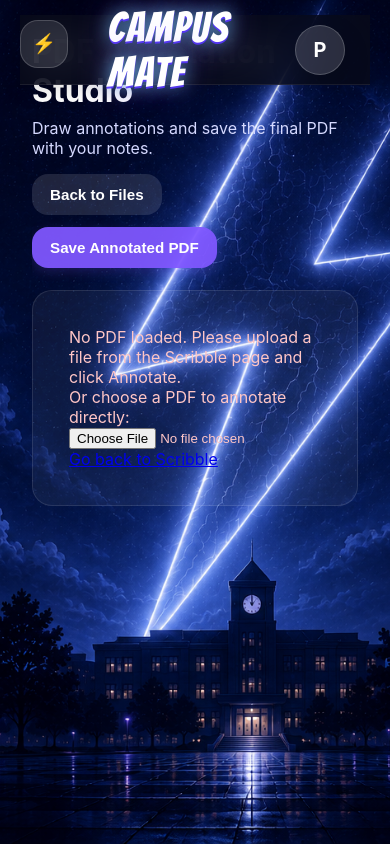
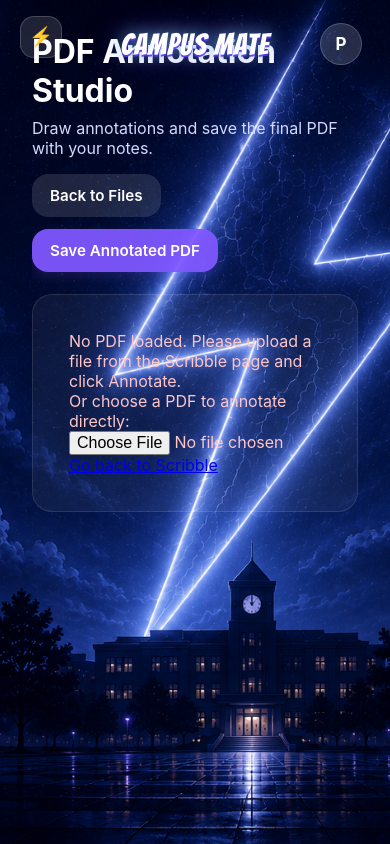
Before and after one commit to techie-164/Campus_mate, a React (Vite) app in the folder frontend/: page /annotate in a window 390 px wide. Built offline with nearby package versions, Linux system fonts and the light colour scheme; no server answers.

Commit message:
Changes to operate in good maner

```diff
--- a/frontend/src/App.css
+++ b/frontend/src/App.css
@@ -1,41 +1,99 @@
 @import url('https://fonts.googleapis.com/css2?family=Bangers&display=swap');
+
+* {
+    box-sizing: border-box;
+}
+
+body {
+    margin: 0;
+    font-family: Inter, system-ui, -apple-system, BlinkMacSystemFont, 'Segoe UI', sans-serif;
+    color: white;
+    background: #04070f;
+}
+
+button,
+input,
+textarea,
+select {
+    font: inherit;
+}
 
 .toggle {
     position: fixed;
     top: 20px;
-
     z-index: 1100;
-
-    background: rgba(255, 255, 255, 0.12);
-    border: 1px solid rgba(255, 255, 255, 0.18);
-    border-radius: 18px;
     width: 48px;
     height: 48px;
-
+    border: 1px solid rgba(255, 255, 255, 0.18);
+    border-radius: 16px;
+    background: rgba(255, 255, 255, 0.12);
     color: white;
     font-size: 1.2rem;
     line-height: 1;
-
     cursor: pointer;
-    transition: background 0.2s ease, transform 0.2s ease, left 0.3s ease;
+    transition: background 0.2s ease, transform 0.2s ease;
 }
 
 .toggle:hover,
 .toggle:focus {
-    background: rgba(255, 255, 255, 0.18);
+    background: rgba(255, 255, 255, 0.22);
     transform: scale(1.03);
 }
 
+.sidebar {
+    position: fixed;
+    top: 0;
+    left: 0;
+    width: min(280px, calc(100vw - 32px));
+    height: 100vh;
+    padding: 24px;
+    display: flex;
+    flex-direction: column;
+    gap: 18px;
+    background: rgba(8, 10, 25, 0.78);
+    backdrop-filter: blur(18px);
+    border-right: 1px solid rgba(255, 255, 255, 0.08);
+    color: white;
+    box-shadow: 4px 0 30px rgba(0, 0, 0, 0.35);
+    transform: translateX(-100%);
+    transition: transform 0.28s ease, opacity 0.28s ease;
+    opacity: 0;
+    pointer-events: none;
+    z-index: 1000;
+}
+
+.sidebar.open {
+    transform: translateX(0);
+    opacity: 1;
+    pointer-events: auto;
+}
+
+.sidebar-header,
+.sidebar-title {
+    display: flex;
+    align-items: center;
+}
+
+.sidebar-header {
+    justify-content: space-between;
+    gap: 16px;
+}
+
+.sidebar-title {
+    gap: 12px;
+}
+
 .sidebar-badge {
-    width: 48px;
-    height: 48px;
+    width: 42px;
+    height: 42px;
     display: grid;
     place-items: center;
-    border-radius: 18px;
-    background: rgba(255, 255, 255, 0.12);
     border: 1px solid rgba(255, 255, 255, 0.18);
+    border-radius: 14px;
+    background: rgba(255, 255, 255, 0.1);
     color: white;
-    font-size: 1.2rem;
+    box-shadow: inset 0 0 0 1px rgba(255, 255, 255, 0.08);
+    font-size: 1.1rem;
     cursor: pointer;
     transition: background 0.2s ease, transform 0.2s ease;
 }
@@ -46,67 +104,6 @@
     transform: scale(1.03);
 }
 
-.toggle:hover,
-.toggle:focus {
-    background: rgba(255, 255, 255, 0.25);
-    transform: scale(1.03);
-}
-
-.sidebar {
-    position: fixed;
-    top: 0;
-    left: 0;
-    width: 280px;
-    height: 100vh;
-
-    background: rgba(8, 10, 25, 0.75);
-    backdrop-filter: blur(18px);
-    border-right: 1px solid rgba(255, 255, 255, 0.08);
-
-    padding: 24px;
-    display: flex;
-    flex-direction: column;
-    gap: 18px;
-
-    color: white;
-    box-shadow: 4px 0 30px rgba(0, 0, 0, 0.35);
-    transform: translateX(-100%);
-    transition: transform 0.28s ease, opacity 0.28s ease;
-    opacity: 0;
-    pointer-events: none;
-    z-index: 950;
-}
-
-.sidebar.open {
-    transform: translateX(0);
-    opacity: 1;
-    pointer-events: auto;
-}
-
-.sidebar-header {
-    display: flex;
-    align-items: center;
-    justify-content: space-between;
-    gap: 16px;
-}
-
-.sidebar-title {
-    display: flex;
-    align-items: center;
-    gap: 12px;
-}
-
-.sidebar-badge {
-    width: 42px;
-    height: 42px;
-    display: grid;
-    place-items: center;
-    border-radius: 12px;
-    background: rgba(255, 255, 255, 0.1);
-    box-shadow: inset 0 0 0 1px rgba(255, 255, 255, 0.08);
-    font-size: 1.1rem;
-}
-
 .sidebar-label {
     display: block;
     font-size: 1.1rem;
@@ -114,48 +111,31 @@
 }
 
 .sidebar-divider {
-    margin-top: 6px;
     width: 36px;
     height: 2px;
+    margin-top: 6px;
+    border-radius: 999px;
     background: rgba(180, 150, 255, 0.8);
-    border-radius: 999px;
-}
-
-.sidebar-close {
-    width: 38px;
-    height: 38px;
-    border: 1px solid rgba(255, 255, 255, 0.18);
-    background: rgba(255, 255, 255, 0.08);
-    color: white;
-    border-radius: 50%;
-    cursor: pointer;
-    display: grid;
-    place-items: center;
-    transition: background 0.2s ease, transform 0.2s ease;
-}
-
-.sidebar-close:hover {
-    background: rgba(255, 255, 255, 0.16);
-    transform: scale(1.05);
 }
 
 .sidebar-item {
+    width: 100%;
+    min-height: 62px;
+    padding: 14px 16px;
     display: flex;
     align-items: center;
     gap: 14px;
-    width: 100%;
-    padding: 16px 18px;
-    border-radius: 18px;
     border: 1px solid rgba(255, 255, 255, 0.08);
+    border-radius: 16px;
     background: rgba(255, 255, 255, 0.04);
     color: white;
-    font-size: 0.98rem;
     text-align: left;
     cursor: pointer;
     transition: background 0.2s ease, border-color 0.2s ease, transform 0.2s ease;
 }
 
-.sidebar-item:hover {
+.sidebar-item:hover,
+.sidebar-item:focus {
     background: rgba(255, 255, 255, 0.12);
     border-color: rgba(255, 255, 255, 0.18);
     transform: translateX(2px);
@@ -164,142 +144,13 @@
 .sidebar-item-icon {
     width: 34px;
     height: 34px;
+    flex: 0 0 34px;
     display: grid;
     place-items: center;
-    border-radius: 14px;
+    border-radius: 12px;
     background: rgba(128, 88, 255, 0.16);
     color: #c8b6ff;
     font-size: 1rem;
-}
-
-body {
-    margin: 0;
-    font-family: Inter, system-ui, -apple-system, BlinkMacSystemFont, 'Segoe UI', sans-serif;
-    color: white;
-    background: #04070f;
-}
-
-.app-input {
-    width: 100%;
-    min-height: 48px;
-    padding: 0 14px;
-    border-radius: 16px;
-    border: 1px solid rgba(255, 255, 255, 0.12);
-    background: rgba(255, 255, 255, 0.08);
-    color: #f7f8ff;
-    font-size: 0.98rem;
-    outline: none;
-    transition: border-color 0.2s ease, transform 0.2s ease, background 0.2s ease;
-}
-
-.app-input:focus {
-    border-color: rgba(116, 214, 255, 0.65);
-    background: rgba(255, 255, 255, 0.12);
-    transform: translateY(-1px);
-}
-
-.app-button {
-    padding: 12px 26px;
-    border-radius: 16px;
-    border: none;
-    background: linear-gradient(135deg, rgba(128, 88, 255, 0.95), rgba(100, 70, 200, 0.9));
-    color: white;
-    font-size: 0.96rem;
-    font-weight: 600;
-    cursor: pointer;
-    transition: transform 0.2s ease, background 0.2s ease, box-shadow 0.2s ease;
-    box-shadow: 0 8px 20px rgba(128, 88, 255, 0.2);
-}
-
-.app-button:hover {
-    background: linear-gradient(135deg, rgba(140, 100, 255, 1), rgba(110, 80, 210, 1));
-    transform: translateY(-2px);
-    box-shadow: 0 12px 28px rgba(128, 88, 255, 0.3);
-}
-
-.app-button:active {
-    transform: translateY(0);
-}
-
-.ghost-button {
-    padding: 10px 16px;
-    border-radius: 12px;
-    border: 1px solid rgba(255, 255, 255, 0.16);
-    background: rgba(255, 255, 255, 0.04);
-    color: #d0d8ff;
-    font-size: 0.92rem;
-    font-weight: 600;
-    cursor: pointer;
-    transition: all 0.2s ease;
-}
-
-.ghost-button:hover {
-    background: rgba(255, 50, 50, 0.12);
-    border-color: rgba(255, 100, 100, 0.3);
-    color: #ff8888;
-}
-
-.topbar {
-    position: fixed;
-    top: 0;
-    left: 0;
-    right: 0;
-    height: 70px;
-    background: rgba(8, 10, 25, 0.82);
-    backdrop-filter: blur(18px);
-    border-bottom: 1px solid rgba(255, 255, 255, 0.08);
-    display: flex;
-    align-items: center;
-    justify-content: space-between;
-    padding: 0 32px;
-    z-index: 900;
-    box-shadow: 0 4px 20px rgba(0, 0, 0, 0.15);
-}
-
-.logo {
-    font-size: 1.6rem;
-    font-weight: 700;
-    color: white;
-    margin: 0;
-    letter-spacing: 0.02em;
-}
-
-.profile-circle {
-    width: 42px;
-    height: 42px;
-    border-radius: 50%;
-    background: linear-gradient(135deg, rgba(128, 88, 255, 0.3), rgba(100, 180, 255, 0.2));
-    border: 1px solid rgba(255, 255, 255, 0.12);
-    display: flex;
-    align-items: center;
-    justify-content: center;
-    font-weight: 700;
-    color: #c8d2ff;
-    cursor: pointer;
-    transition: all 0.2s ease;
-}
-
-.profile-circle:hover {
-    background: linear-gradient(135deg, rgba(128, 88, 255, 0.4), rgba(100, 180, 255, 0.3));
-    border-color: rgba(255, 255, 255, 0.2);
-}
-
-.app-button {
-    min-height: 48px;
-    padding: 0 18px;
-    border-radius: 16px;
-    border: none;
-    background: linear-gradient(135deg, #7b61ff, #4f80ff);
-    color: white;
-    font-weight: 700;
-    cursor: pointer;
-    box-shadow: 0 18px 48px rgba(65, 79, 255, 0.18);
-    transition: transform 0.2s ease, box-shadow 0.2s ease;
-}
-
-.app-button:hover {
-    transform: translateY(-1px);
-    box-shadow: 0 22px 55px rgba(65, 79, 255, 0.25);
 }
 
 .topbar {
@@ -307,40 +158,22 @@
     top: 15px;
     left: 20px;
     right: 20px;
-
     height: 70px;
-
+    padding: 0 25px;
     display: flex;
     align-items: center;
     justify-content: flex-end;
-
-    padding: 0 25px;
     pointer-events: none;
     z-index: 900;
-}
-
-.ghost-button {
-    padding: 6px 10px;
-    border-radius: 12px;
-    background: rgba(255,255,255,0.04);
-    color: #ffdcec;
-    border: 1px solid rgba(255,255,255,0.06);
-    cursor: pointer;
-    font-weight: 600;
-}
-
-.ghost-button:hover {
-    background: rgba(255,255,255,0.08);
 }
 
 .logo {
     position: absolute;
     left: 50%;
     transform: translateX(-50%);
-
     margin: 0;
     color: white;
-    font-family: 'Bangers', 'Impact', cursive;
+    font-family: 'Bangers', Impact, cursive;
     font-size: 42px;
     font-weight: 400;
     letter-spacing: 1.5px;
@@ -354,21 +187,109 @@
 .profile-circle {
     width: 50px;
     height: 50px;
-
+    display: flex;
+    align-items: center;
+    justify-content: center;
+    border: 1px solid rgba(255, 255, 255, 0.2);
     border-radius: 50%;
-
-    display: flex;
-    justify-content: center;
-    align-items: center;
-
-    background: rgba(255,255,255,0.15);
-    border: 1px solid rgba(255,255,255,0.2);
-
+    background: rgba(255, 255, 255, 0.15);
     color: white;
     font-size: 20px;
-    font-weight: bold;
-
+    font-weight: 700;
     cursor: pointer;
     pointer-events: auto;
     box-shadow: 0 10px 26px rgba(0, 0, 0, 0.2);
+    transition: background 0.2s ease, transform 0.2s ease;
 }
+
+.profile-circle:hover,
+.profile-circle:focus {
+    background: rgba(255, 255, 255, 0.22);
+    transform: translateY(-1px);
+}
+
+.app-input {
+    width: 100%;
+    min-height: 48px;
+    padding: 0 14px;
+    border: 1px solid rgba(255, 255, 255, 0.12);
+    border-radius: 14px;
+    background: rgba(255, 255, 255, 0.08);
+    color: #f7f8ff;
+    font-size: 0.98rem;
+    outline: none;
+    transition: border-color 0.2s ease, background 0.2s ease, transform 0.2s ease;
+}
+
+.app-input:focus {
+    border-color: rgba(116, 214, 255, 0.65);
+    background: rgba(255, 255, 255, 0.12);
+    transform: translateY(-1px);
+}
+
+.app-button {
+    min-height: 48px;
+    padding: 0 18px;
+    border: none;
+    border-radius: 14px;
+    background: linear-gradient(135deg, #7b61ff, #4f80ff);
+    color: white;
+    font-weight: 700;
+    cursor: pointer;
+    box-shadow: 0 18px 48px rgba(65, 79, 255, 0.18);
+    transition: transform 0.2s ease, box-shadow 0.2s ease;
+}
+
+.app-button:hover,
+.app-button:focus {
+    transform: translateY(-1px);
+    box-shadow: 0 22px 55px rgba(65, 79, 255, 0.25);
+}
+
+.app-button:active {
+    transform: translateY(0);
+}
+
+.ghost-button {
+    padding: 8px 12px;
+    border: 1px solid rgba(255, 255, 255, 0.1);
+    border-radius: 12px;
+    background: rgba(255, 255, 255, 0.05);
+    color: #ffdcec;
+    font-size: 0.92rem;
+    font-weight: 700;
+    cursor: pointer;
+    transition: background 0.2s ease, border-color 0.2s ease, color 0.2s ease;
+}
+
+.ghost-button:hover,
+.ghost-button:focus {
+    background: rgba(255, 90, 90, 0.14);
+    border-color: rgba(255, 120, 120, 0.28);
+    color: #ffaaaa;
+}
+
+@media (max-width: 640px) {
+    .topbar {
+        height: 58px;
+        padding: 0 8px;
+    }
+
+    .logo {
+        font-size: 30px;
+        letter-spacing: 1px;
+    }
+
+    .profile-circle {
+        width: 42px;
+        height: 42px;
+        font-size: 17px;
+    }
+
+    .toggle {
+        top: 16px;
+        width: 42px;
+        height: 42px;
+        border-radius: 14px;
+    }
+}
--- a/frontend/src/functionalities/PdfAnnotator.jsx
+++ b/frontend/src/functionalities/PdfAnnotator.jsx
@@ -1,5 +1,6 @@
 import React, { useEffect, useRef, useState } from 'react'
 import { PDFDocument } from 'pdf-lib'
+import { useNavigate } from 'react-router-dom'
 import backgroundImage from '../assets/bg.png'
 import Topbar from '../components/Topbar'
 import Sidebar from '../components/Sidebar'
@@ -7,6 +8,7 @@
 import './PdfAnnotator.css'
 
 function PdfAnnotator() {
+  const navigate = useNavigate()
   const [isSidebarOpen, setIsSidebarOpen] = useState(false)
   const [pdfDataUrl, setPdfDataUrl] = useState('')
   const [fileName, setFileName] = useState('annotated.pdf')
@@ -214,7 +216,7 @@
             <p>Draw annotations and save the final PDF with your notes.</p>
           </div>
           <div className="annotator-actions">
-            <button className="btn btn-secondary" onClick={() => (window.location.href = '/scribble')}>Back to Files</button>
+            <button className="btn btn-secondary" onClick={() => navigate('/scribble')}>Back to Files</button>
             <button className="btn btn-primary" onClick={handleSave} disabled={!loaded}>Save Annotated PDF</button>
           </div>
         </div>
--- a/frontend/src/main.jsx
+++ b/frontend/src/main.jsx
@@ -1,8 +1,8 @@
 import { StrictMode } from 'react'
 import { createRoot } from 'react-dom/client'
 import { RouterProvider, createBrowserRouter, Route, createRoutesFromElements } from 'react-router-dom'
-import Login from './pages/login.jsx'
-import Signup from './pages/signup.jsx'
+import Login from './pages/Login.jsx'
+import Signup from './pages/Signup.jsx'
 import App from './App.jsx'
 import Projects from './pages/projects.jsx'
 import ProjectDetail from './pages/projectDetail.jsx'
--- a/package.json
+++ b/package.json
@@ -13,7 +13,8 @@
     "pdf-lib": "^1.17.1",
     "react": "^19.2.6",
     "react-dom": "^19.2.6",
-    "react-router-dom": "^7.16.0"
+    "react-router-dom": "^7.16.0",
+    "socket.io-client": "^4.8.3"
   },
   "devDependencies": {
     "@eslint/js": "^10.0.1",
```
Also changed, not shown: frontend/src/components/Sidebar.jsx (+10 -5 lines), frontend/src/pages/Login.jsx (+14 -5 lines), frontend/src/pages/Signup.jsx (+17 -4 lines), 2 other files (tests, documents, lock files or other folders).
